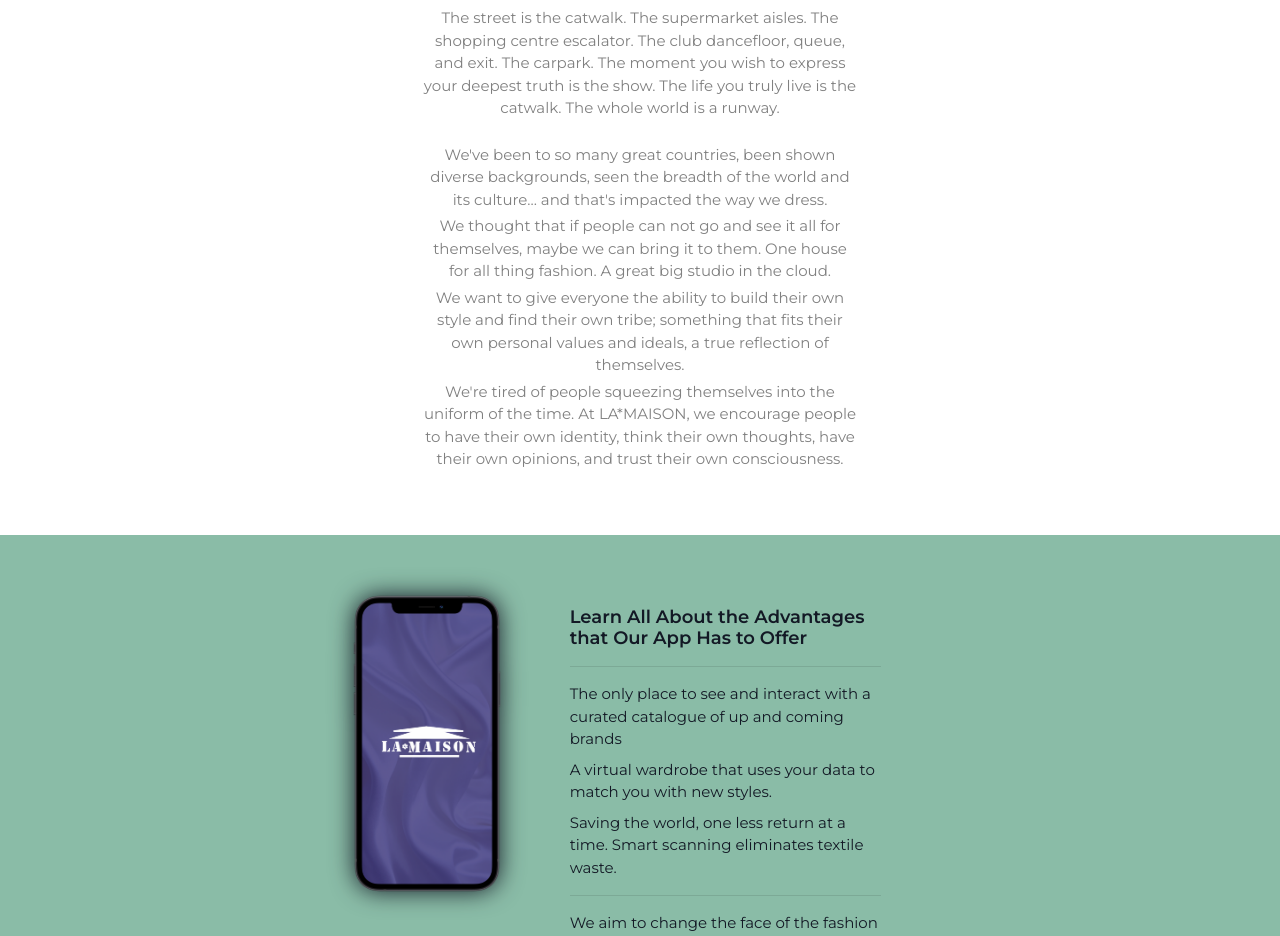
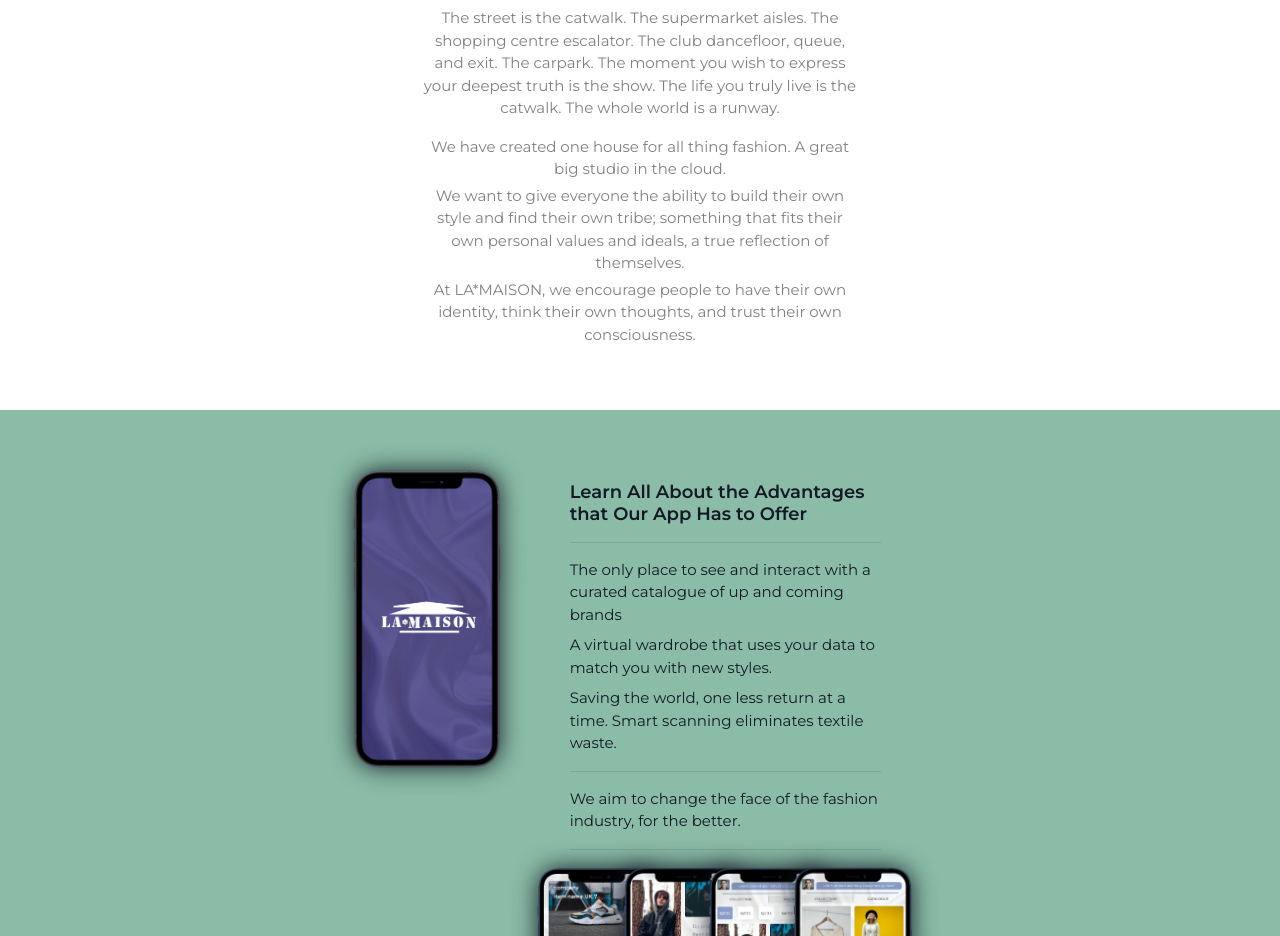
Before and after one commit to conexionltd/conexionltd.github.io, a plain HTML site: page index.html in a window 1280 px wide. Shown: the part 767-1703 px from the top of the page. Drawn offline with nearby package versions, Linux system fonts and the light colour scheme.

Commit message:
Update index.html

```diff
--- a/index.html
+++ b/index.html
@@ -108,11 +108,10 @@
             <hr class="hr-light wow fadeInLeft" data-wow-delay="0.3s">
             <h1 class="h1-responsive font-weight-bold wow fadeInLeft text-center" data-wow-delay="0.3s">OUR WHY</h1>
         <p class="pt-1">The street is the catwalk. The supermarket aisles. The shopping centre escalator. The club dancefloor, queue, and exit. The carpark. The moment you wish to express your deepest truth is the show. The life you truly live is the catwalk. The whole world is a runway. </p>
-        <p class="pt-2 mb-0 pb-0">We've been to so many great countries, been shown diverse backgrounds, seen the breadth of the world and its culture... and that's impacted the way we dress.</p>
-        <p class="pt-0 mt-1 mb-0 pb-0">We thought that if people can not go and see it all for themselves, maybe we can bring it to them. One house for all thing fashion. A great big studio in the cloud.</p>
+        <p class="pt-0 mt-1 mb-0 pb-0">We have created one house for all thing fashion. A great big studio in the cloud.</p>
         <p class="pt-0 mt-1 mb-0 pb-0">
          We want to give everyone the ability to build their own style and find their own tribe; something that fits their own personal values and ideals, a true reflection of themselves.</p>
-        <p class="pt-0 mt-1 mb-0 pb-0">We're tired of people squeezing themselves into the uniform of the time. At LA*MAISON, we encourage people to have their own identity, think their own thoughts, have their own opinions, and trust their own consciousness.</p>
+        <p class="pt-0 mt-1 mb-0 pb-0">At LA*MAISON, we encourage people to have their own identity, think their own thoughts, and trust their own consciousness.</p>
       </div>
     </div>
   </section>
```
